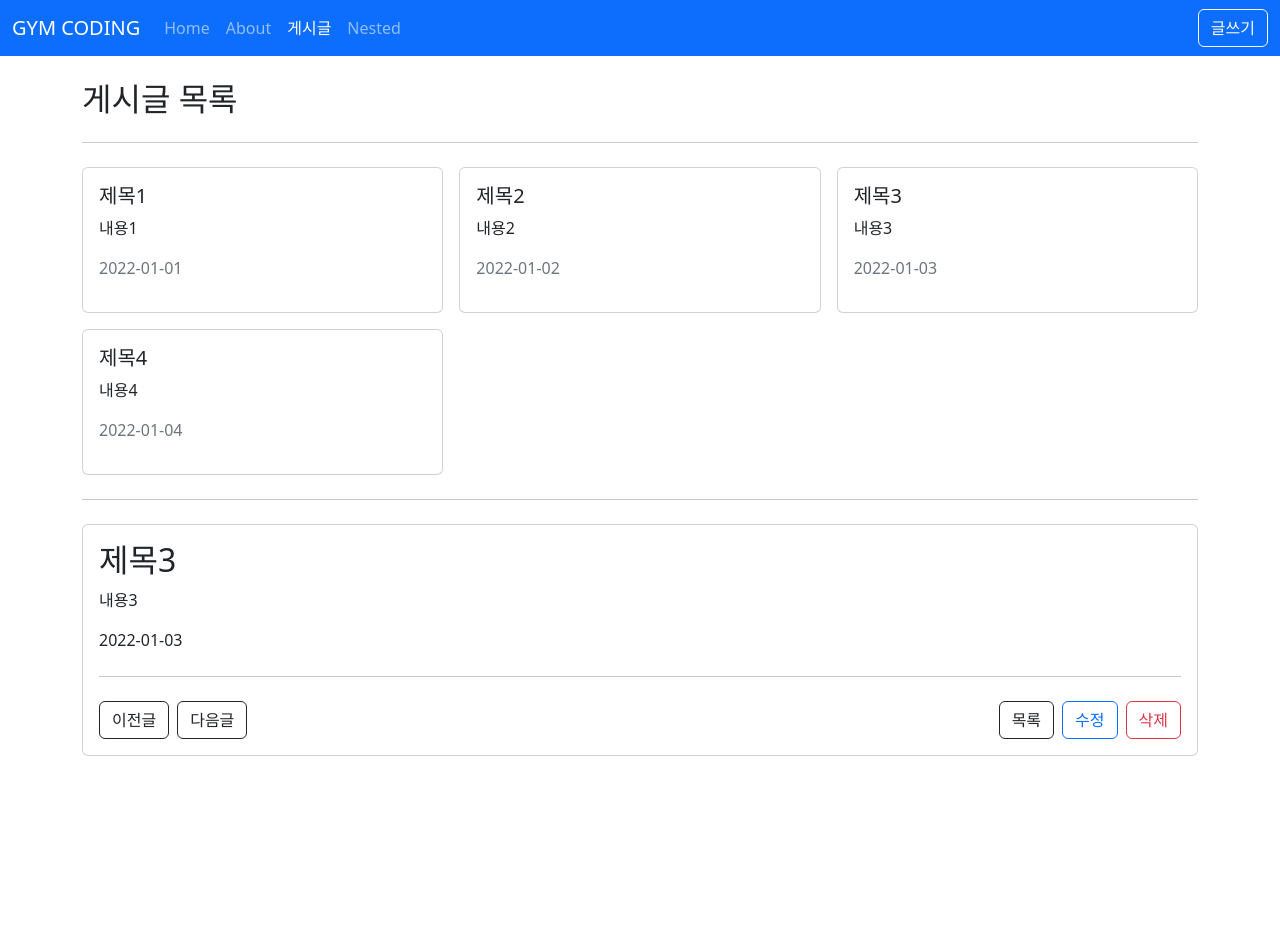
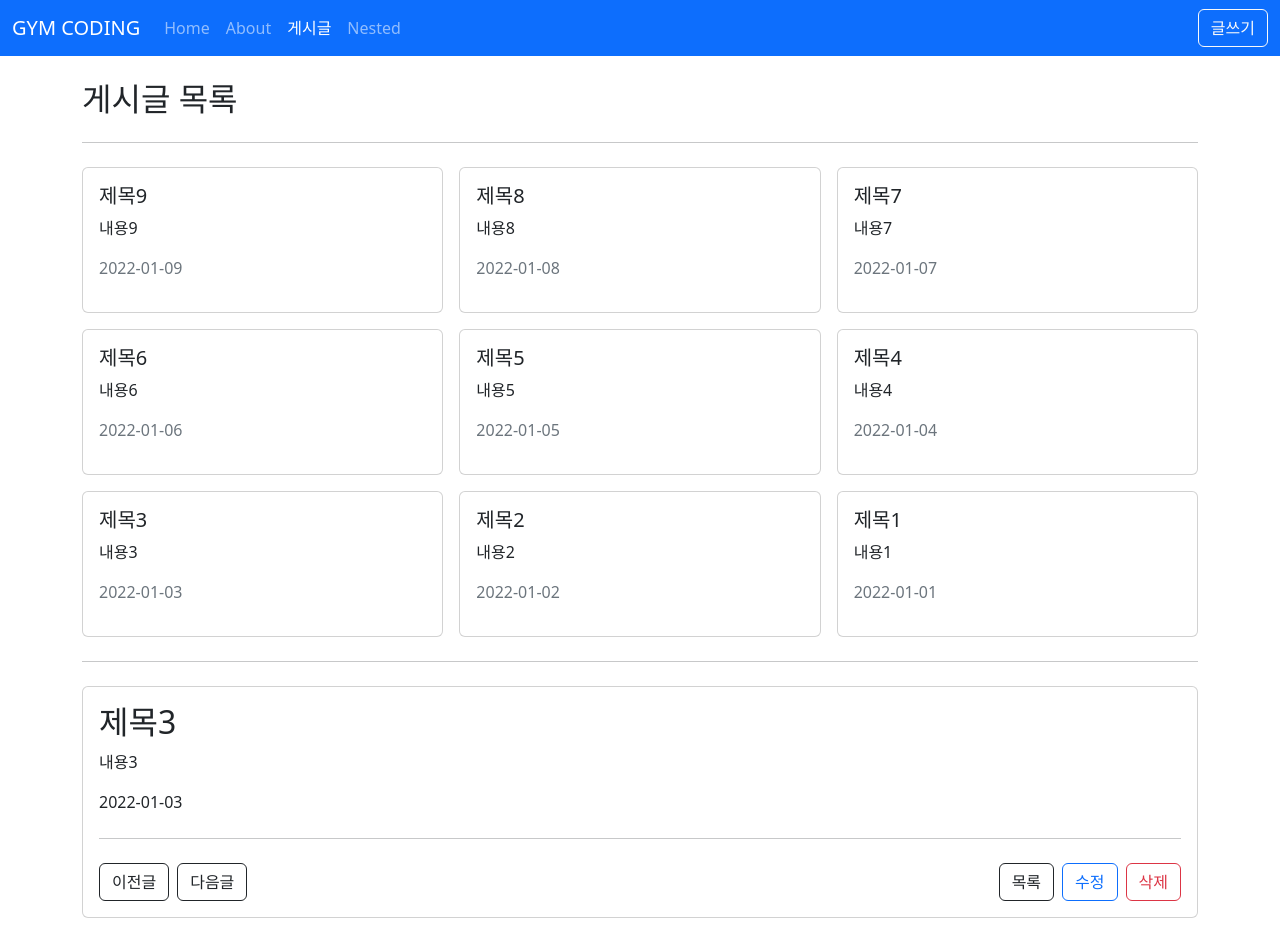
Before and after one commit to kjhqwaszx/vue3-posts, a Vue app: page /posts in a window 1280 px wide. Before the commit the page ends 800 px from the top, so only its background shows below. Built offline with nearby package versions, Linux system fonts and the light colour scheme; data requests are answered from the project's data file.

Commit message:
axios sorting option적용

```diff
--- a/db.json
+++ b/db.json
@@ -1,11 +1,6 @@
 {
   "posts": [
-    {
-      "id": 1,
-      "title": "제목1",
-      "content": "내용1",
-      "createdAt": "2022-01-01"
-    },
+    {"id": 1, "title": "제목1", "content": "내용1", "createdAt": "2022-01-01"},
     {
       "id": 2,
       "title": "제목2",
@@ -23,6 +18,36 @@
       "title": "제목4",
       "content": "내용4",
       "createdAt": "2022-01-04"
+    },
+    {
+      "id": 5,
+      "title": "제목5",
+      "content": "내용5",
+      "createdAt": "2022-01-05"
+    },
+    {
+      "id": 6,
+      "title": "제목6",
+      "content": "내용6",
+      "createdAt": "2022-01-06"
+    },
+    {
+      "id": 7,
+      "title": "제목7",
+      "content": "내용7",
+      "createdAt": "2022-01-07"
+    },
+    {
+      "id": 8,
+      "title": "제목8",
+      "content": "내용8",
+      "createdAt": "2022-01-08"
+    },
+    {
+      "id": 9,
+      "title": "제목9",
+      "content": "내용9",
+      "createdAt": "2022-01-09"
     }
   ],
   "profile": {
--- a/src/api/posts.js
+++ b/src/api/posts.js
@@ -1,8 +1,8 @@
 //axios
 import axios from "axios"
 
-export function getPosts() {
-	return axios.get('http://localhost:5000/posts')
+export function getPosts(params) {
+	return axios.get('http://localhost:5000/posts', { params })
 }
 
 export function getPostById(id) {
--- a/src/views/posts/PostDetailView.vue
+++ b/src/views/posts/PostDetailView.vue
@@ -52,7 +52,6 @@ const goEditPage = () =>
 		params: props.id,
 	});
 
-// ref 로 선언할 경우 아래와 같이 할당 가능
 const post = reactive({})
 
 const fetchPost = async () => {
--- a/src/views/posts/PostListView.vue
+++ b/src/views/posts/PostListView.vue
@@ -30,10 +30,14 @@ import { getPosts } from '@/api/posts';
 import { useRouter } from 'vue-router';
 
 const posts = ref([]);
+const params = ref({
+	_sort: 'createdAt',
+	_order: 'desc'
+})
 
 const fetchPosts = async () => {
 	try {
-		const response = await getPosts()
+		const response = await getPosts(params.value)
 		posts.value = response.data
 	} catch (error) {
 		console.log(error)
@@ -59,6 +63,8 @@ const goPage = id =>
 			id,
 		},
 	});
+
+
 </script>
 
 <style lang="scss" scoped></style>
```
